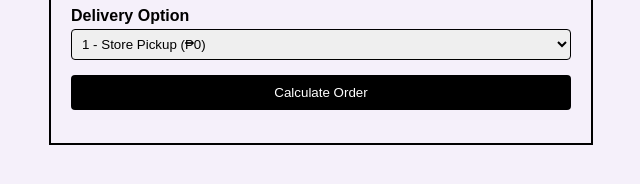
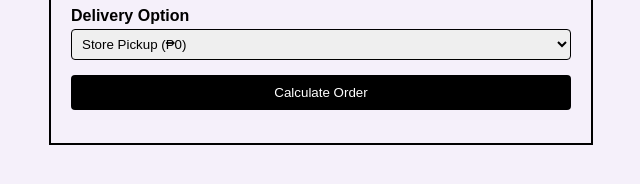
Before and after one commit to Rexziu/MiniStoreCheckout, a plain HTML site: page index.html in a window 1280 px wide. Shown: the part 282-466 px from the top of the page, 319-959 px from the left. Drawn offline with Linux system fonts and the light colour scheme.

Commit message:
initial commit

```diff
--- a/index.html
+++ b/index.html
@@ -21,9 +21,9 @@
 
   <label for="deliveryOption">Delivery Option</label>
   <select id="deliveryOption">
-    <option value="1">1 - Store Pickup (₱0)</option>
-    <option value="2">2 - Standard Delivery (₱80)</option>
-    <option value="3">3 - Express Delivery (₱150)</option>
+    <option value="1">Store Pickup (₱0)</option>
+    <option value="2">Standard Delivery (₱80)</option>
+    <option value="3">Express Delivery (₱150)</option>
   </select><br>
 
   <button type="button" id="calculateBtn">Calculate Order</button>
```
